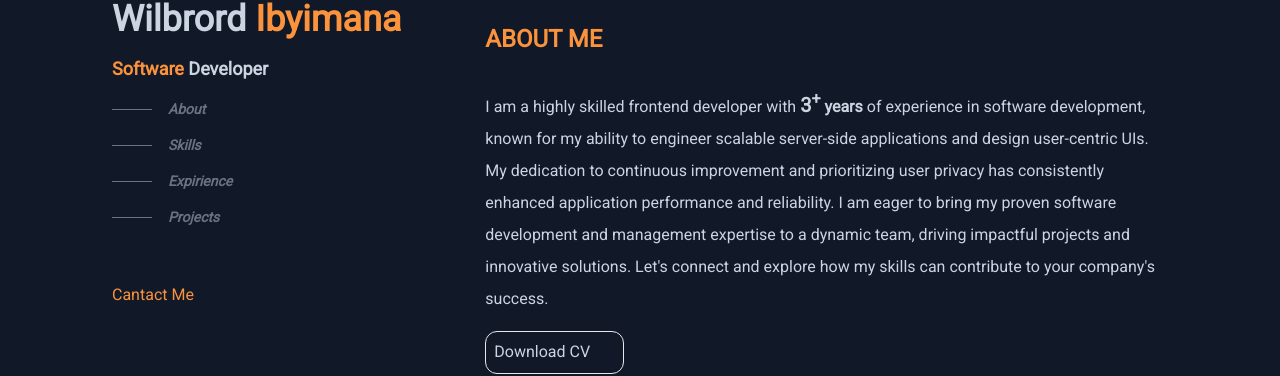
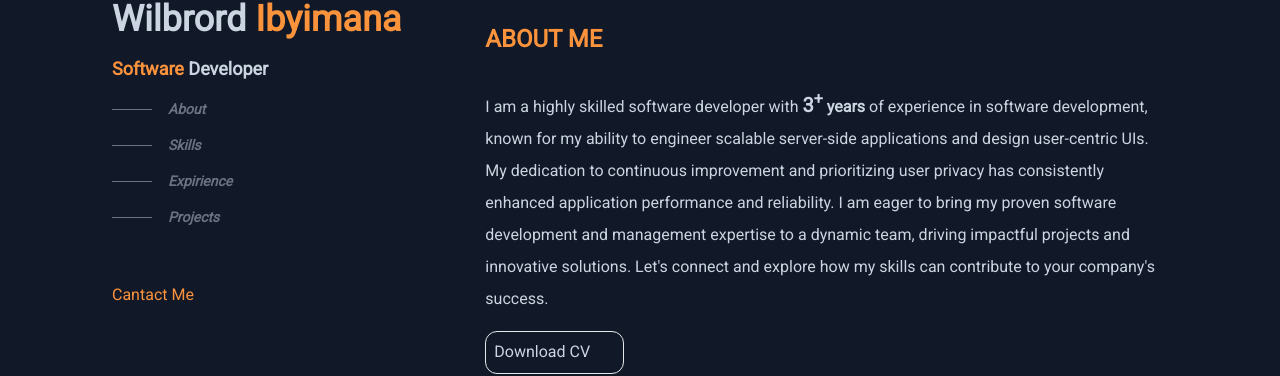
Before and after one commit to wilbrord2/my_brand-Wilbrord, a Next.js app: page / in a window 1280 px wide. Shown: the part 121-497 px from the top of the page. Built offline with nearby package versions, Linux system fonts and the light colour scheme; some icons are missing.

Commit message:
update cv

```diff
--- a/app/component/about.tsx
+++ b/app/component/about.tsx
@@ -13,7 +13,7 @@ const AboutMe = () => {
     >
       <SectionTitles title={"About ME"} />
       <p className="leading-loose">
-        I am a highly skilled frontend developer with{" "}
+        I am a highly skilled software developer with{" "}
         <span className="font-semibold">
           {" "}
           <span className="text-xl">{handleExpirienceYear(2021)}</span>
```
